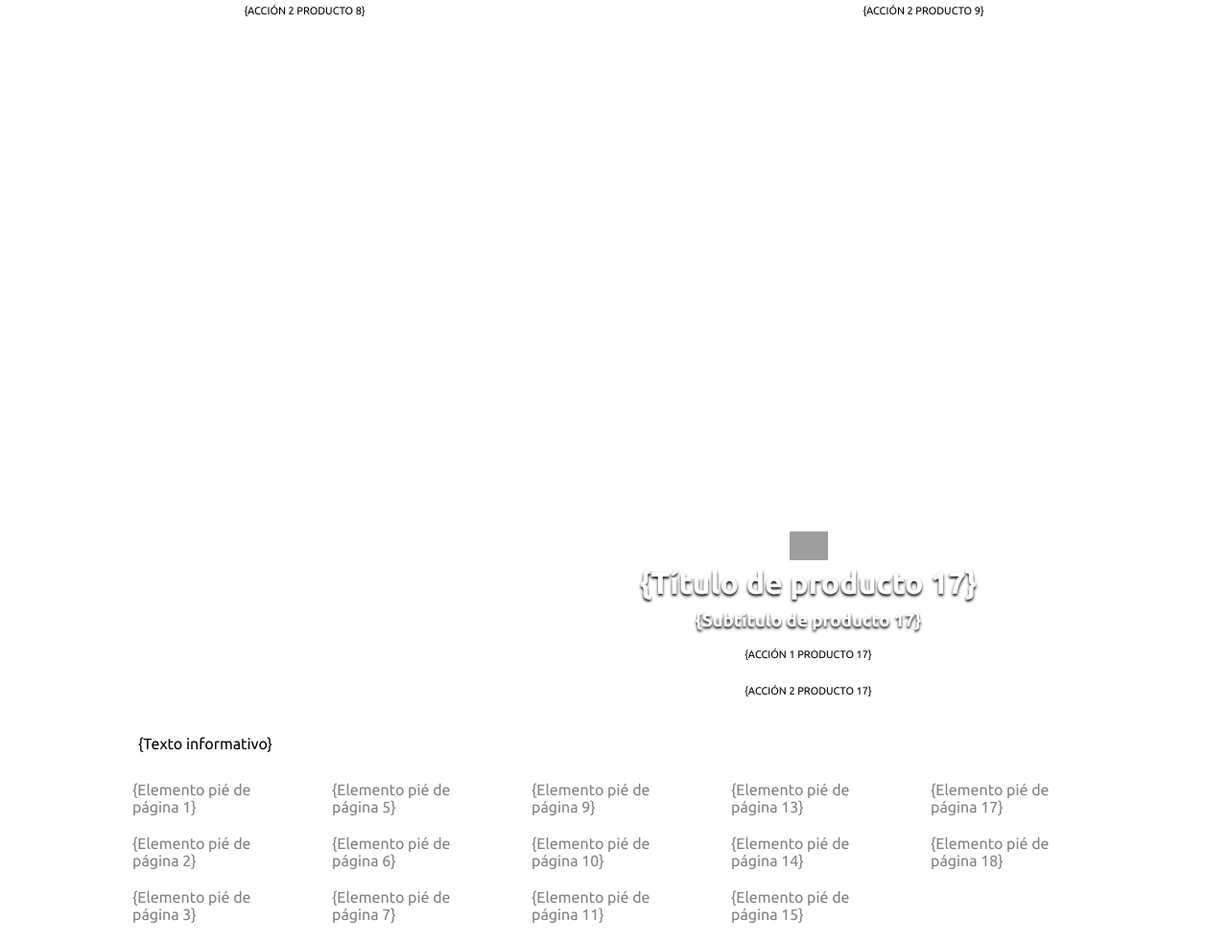
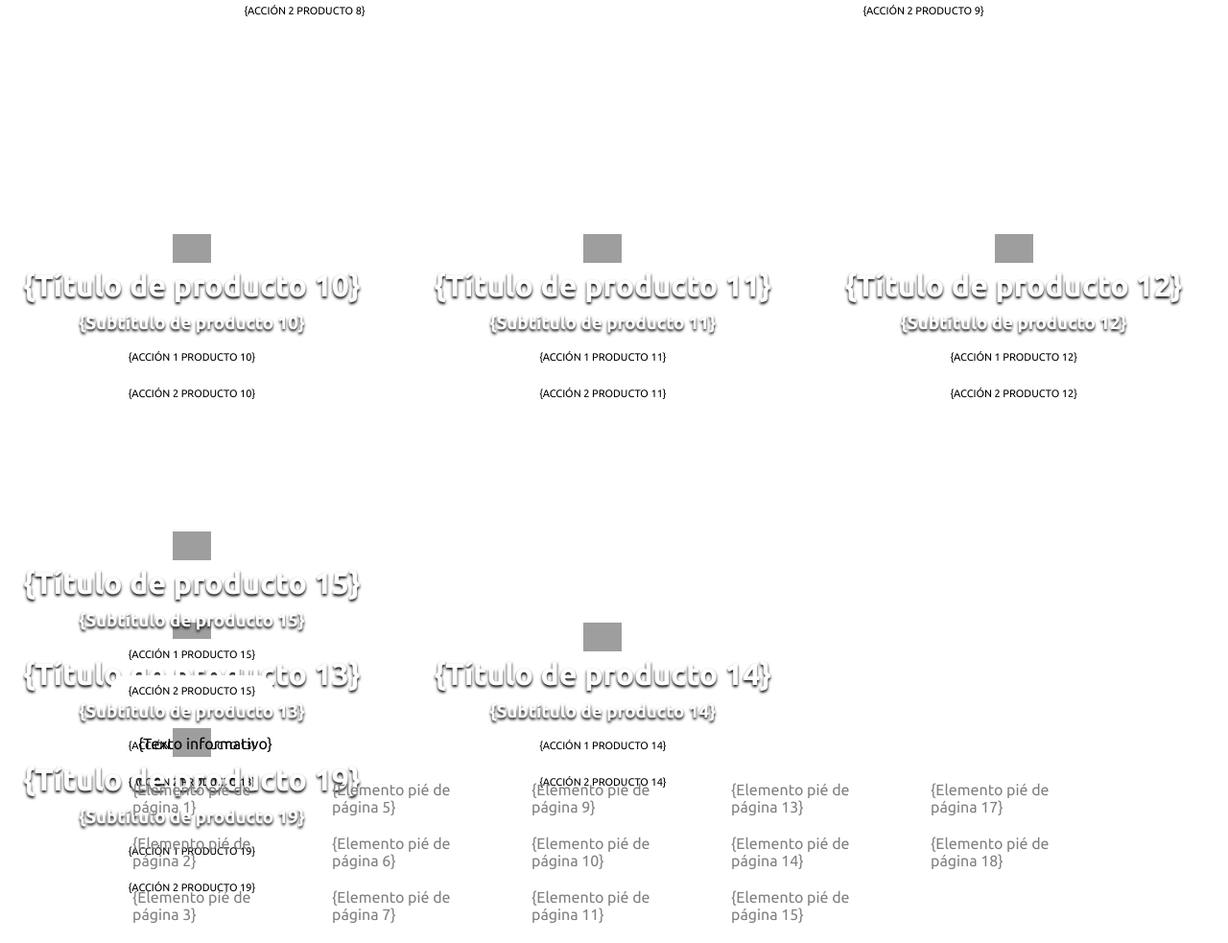
Before and after one commit to jocarsa/htmlcssjs, a PHP site: page /home/home.html in a window 1280 px wide. Shown: the part 2805-3788 px from the top of the page at 96% size. Run offline with PHP 8.4, Linux system fonts and the light colour scheme; grey boxes are pictures that could not be loaded.

Commit message:
Update estilo.css

```diff
--- a/css/estilo.css
+++ b/css/estilo.css
@@ -89,8 +89,8 @@ main section:nth-child(1) h2{font-size:52px;}
     grid-template-columns: auto auto auto;
 
     height:400px;
-    position:relative;
-    margin-left:-200%;
+
+
     gap:5px;
     margin-top:10px;
 
@@ -126,8 +126,8 @@ main section:nth-child(1) h2{font-size:52px;}
     grid-template-columns: auto auto auto auto;
     width:500%;
     height:200px;
-    position:relative;
-    margin-left:-200%;
+
+
     gap:5px;
     margin-top:10px;
 
```
